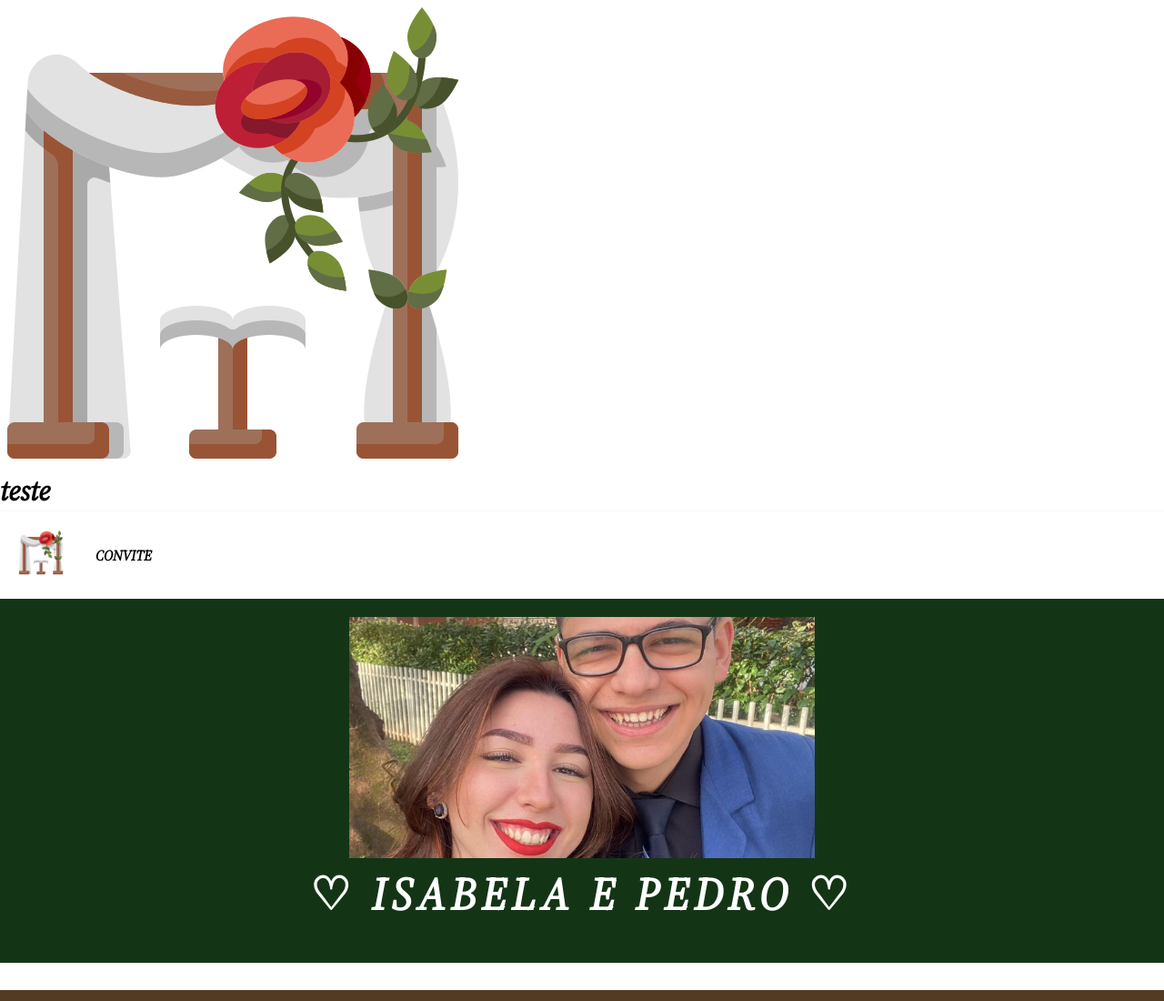
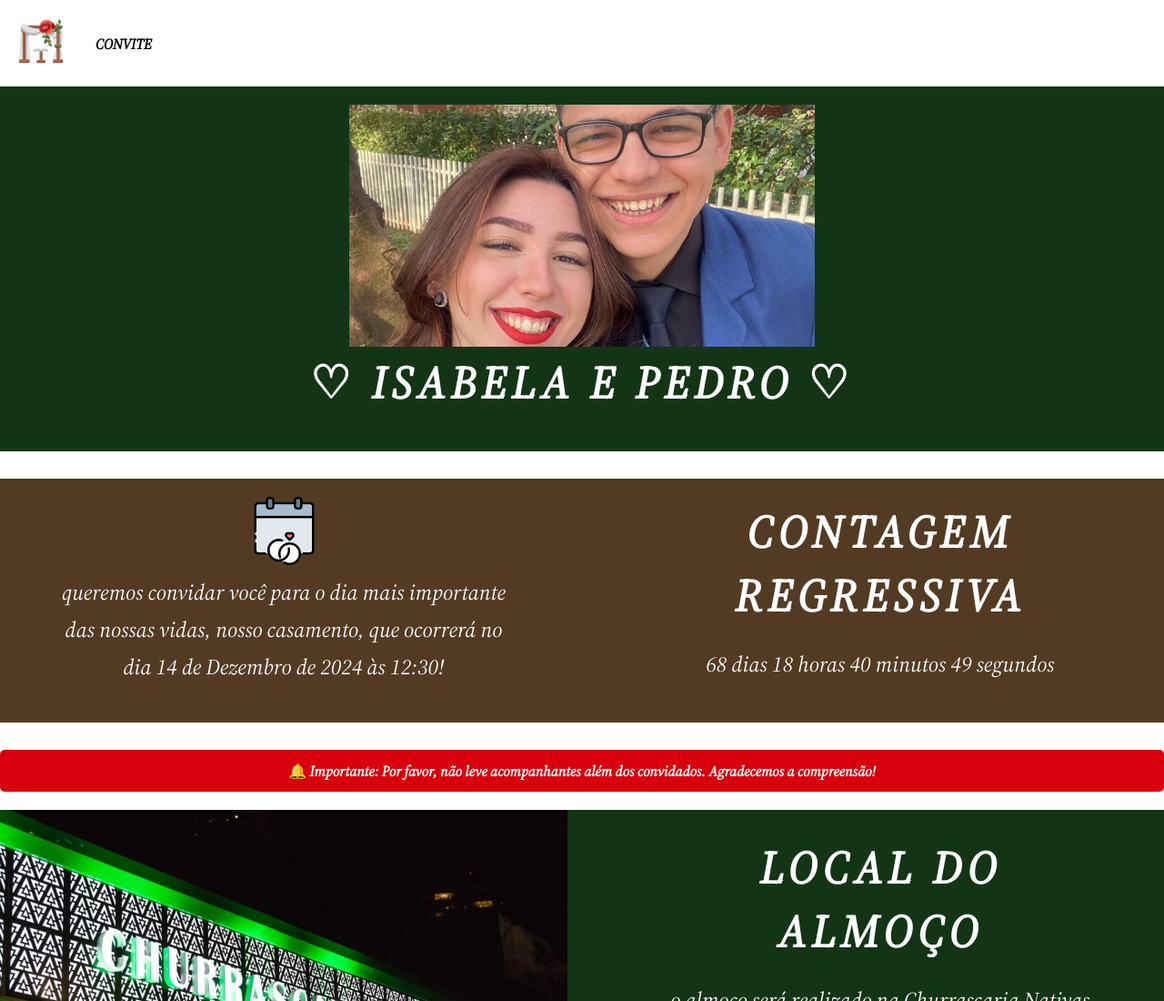
Before and after one commit to PedroIsaCasamento/PedroIsaCasamento.github.io, a plain HTML site: page index.html in a window 1280 px wide. Shown: the top 1100 px of the page at 91% size. Drawn offline with Linux system fonts and the light colour scheme.

Commit message:
dfdf
dfdf

```diff
--- a/index.html
+++ b/index.html
@@ -7,9 +7,6 @@
     <link rel="stylesheet" href="style.css" />
     <link rel="icon" href="img/aliancas-de-casamento.png" type="image/png">
     <title>Casamento</title>
-    <img src="img/arco-de-casamento.png" alt="">
-
-  <h1>teste</h1>
   </head>
   <body>
     <nav class="navbar">
```
